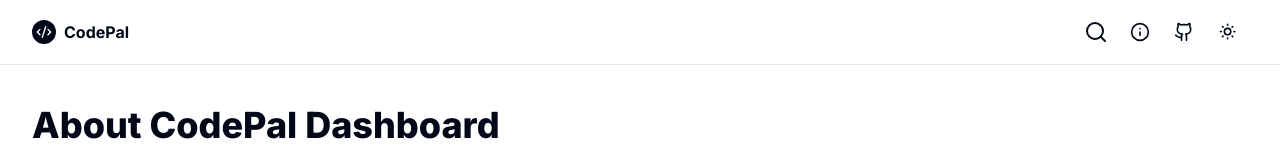
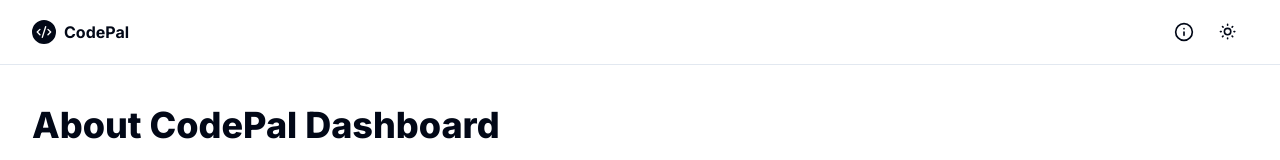
Before and after one commit to simonpltzw/codepal-landing-ui, a Next.js app: page /about in a window 1280 px wide. Shown: the top 160 px of the page. Built offline with nearby package versions, Linux system fonts and the light colour scheme.

Commit message:
fix(header): Removed command and github header items

```diff
--- a/components/site-header.tsx
+++ b/components/site-header.tsx
@@ -14,7 +14,7 @@
         <MainNav items={siteConfig.mainNav} />
         <div className="flex flex-1 items-center justify-end space-x-4">
           <nav className="flex items-center space-x-1">
-            <CommandSearchDialog/>
+            {/* <CommandSearchDialog/> */}
 
             {/* About Button */}
             <Link
@@ -32,7 +32,7 @@
             </Link>
 
             {/* GitHub Button */}
-            <Link
+            {/* <Link
               href={siteConfig.links.github}
               target="_blank"
               rel="noreferrer"
@@ -46,7 +46,7 @@
                 <Icons.gitHub className="h-5 w-5" />
                 <span className="sr-only">GitHub</span>
               </div>
-            </Link>
+            </Link> */}
             <ThemeToggle />
           </nav>
         </div>
```
